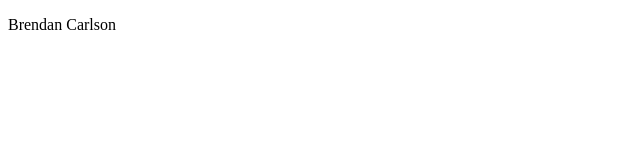
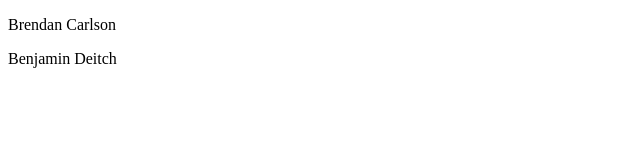
Before and after one commit to Gouldy-C/matrix-123-week-1-day-1-fork, a plain HTML site: page index.html in a window 1280 px wide. Shown: the whole page, without its empty margins (0-640 px from the left). Drawn offline with Linux system fonts and the light colour scheme.

Commit message:
Added my name

```diff
--- a/index.html
+++ b/index.html
@@ -7,5 +7,6 @@
   </head>
   <body>
     <p>Brendan Carlson</p>
+    <p> Benjamin Deitch</p>
   </body>
 </html>
```
